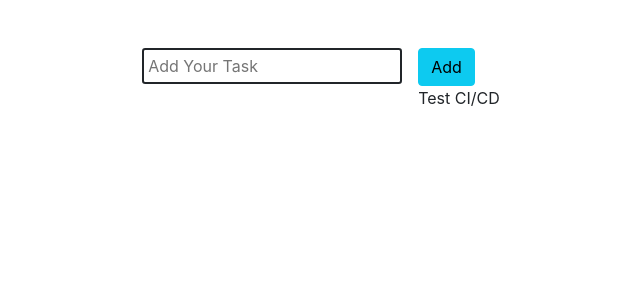
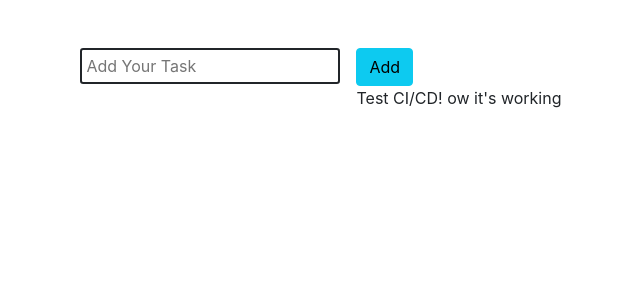
Before and after one commit to alaminsahed/todo-list-using-zustand, a React (Create React App) app: page / in a window 1280 px wide. Shown: the top 300 px of the page, without its empty margins (319-959 px from the left). Built offline with nearby package versions, Linux system fonts and the light colour scheme; the HTML template or start-up script is replaced by a standard one.

Commit message:
chore: live testing ci/cd

```diff
--- a/src/components/InputBox.js
+++ b/src/components/InputBox.js
@@ -33,7 +33,7 @@ const InputBox = () => {
         <button onClick={() => taskSubmitHandler()} className='btn btn-info'>
           Add
         </button>
-        <p>Test CI/CD</p>
+        <p>Test CI/CD! ow it's working</p>
       </div>
     </div>
   );
```
